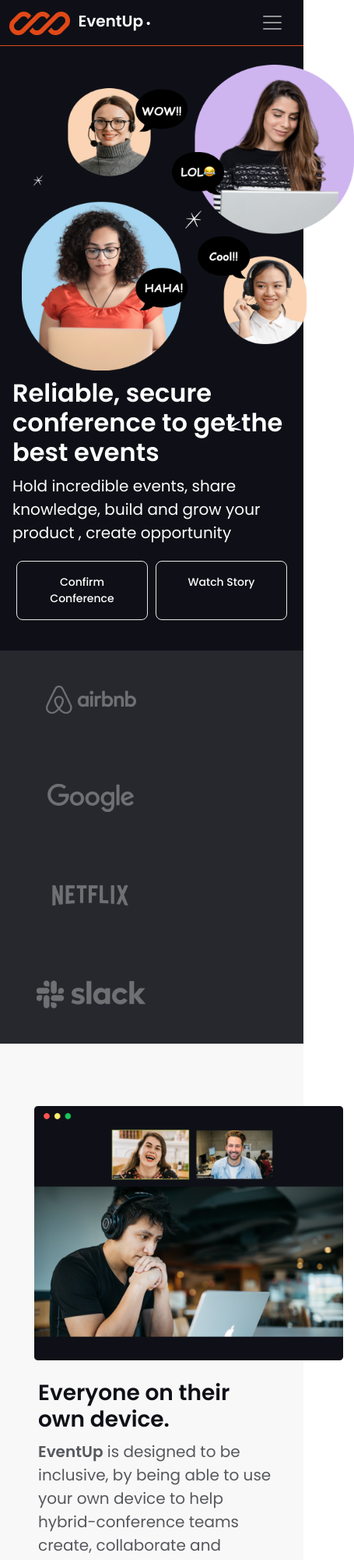
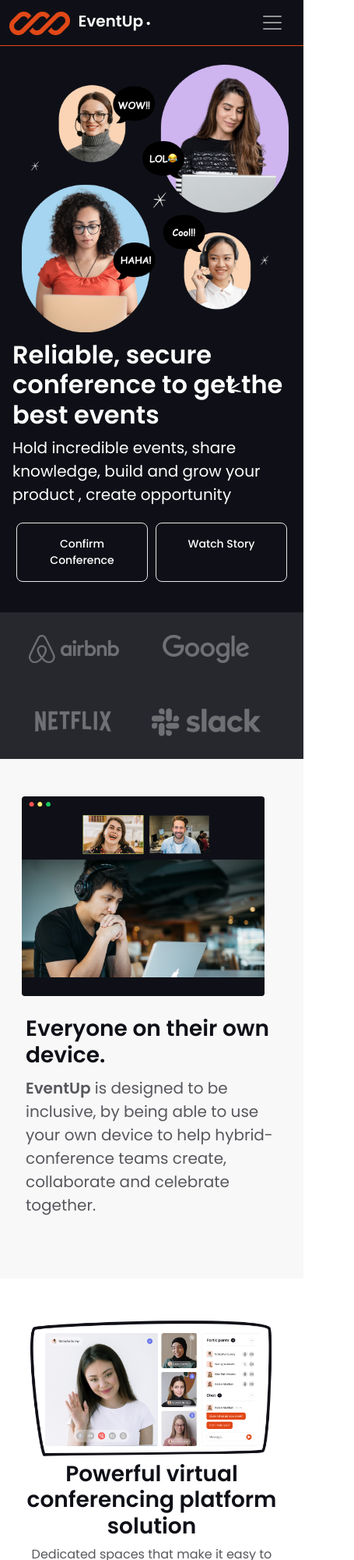
Before and after one commit to rkarmadhn/latihan-website-eventUp, a plain HTML site: page index.html in a window 390 px wide. Shown: the top 2000 px of the page at 78% size, 455 px wide, since content can reach past the window. Drawn offline with nearby package versions, Linux system fonts and the light colour scheme.

Commit message:
2 Commit

```diff
--- a/index.html
+++ b/index.html
@@ -334,7 +334,7 @@
     <script>
       var myCarousel = document.querySelector("#myCarousel");
       var carousel = new bootstrap.Carousel(myCarousel, {
-        interval: 2000,
+        interval: 3500,
         wrap: true,
       });
     </script>
--- a/style.css
+++ b/style.css
@@ -361,7 +361,7 @@
   #benefits,
   #profil,
   #setup-conference {
-    padding: 5rem 2rem;
+    padding: 3rem 1rem;
   }
   body {
     overflow-x: hidd;
@@ -432,8 +432,7 @@
     margin: auto;
   }
   #home .home-image img {
-    width: 427px;
-    height: 392px;
+    width: 88vw;
   }
   .custom-btn {
     width: 100% !important;
@@ -442,9 +441,7 @@
 
   /* Carousel -------------------------------------------- */
   .carousel-item img {
-    width: 146px;
-    height: 94px;
-    margin: 1rem 2rem;
+    margin: 0 10px;
   }
 
   /* about ------------------------------------------------------ */
@@ -452,7 +449,7 @@
     background-color: #f8f8f8;
   }
   .content-image img {
-    width: 397px;
+    width: 80vw;
   }
   .content-text {
     margin: 15px 5px;
@@ -489,7 +486,7 @@
     color: #57585d;
   }
   .display-image img {
-    width: 397px;
+    width: 80vw;
   }
 
   /* all - features ---------------------------------------- */
@@ -497,7 +494,7 @@
     background-color: #0f1017;
   }
   .features-image img {
-    width: 397px;
+    width: 80vw;
   }
   .features-text h3 {
     font-family: "Poppins", sans-serif;
@@ -533,7 +530,7 @@
     background-color: #0f1017;
   }
   .benefits-image img {
-    width: 397px;
+    width: 80vw;
   }
   .benefits-text h3 {
     font-family: "Poppins", sans-serif;
@@ -604,7 +601,7 @@
 
   /* Setup Conference ------------------------------------ */
   #setup-conference .card {
-    padding: 5rem;
+    padding: 1.5rem;
     background-color: #953314;
     border: none !important;
     border-radius: 15px;
```
